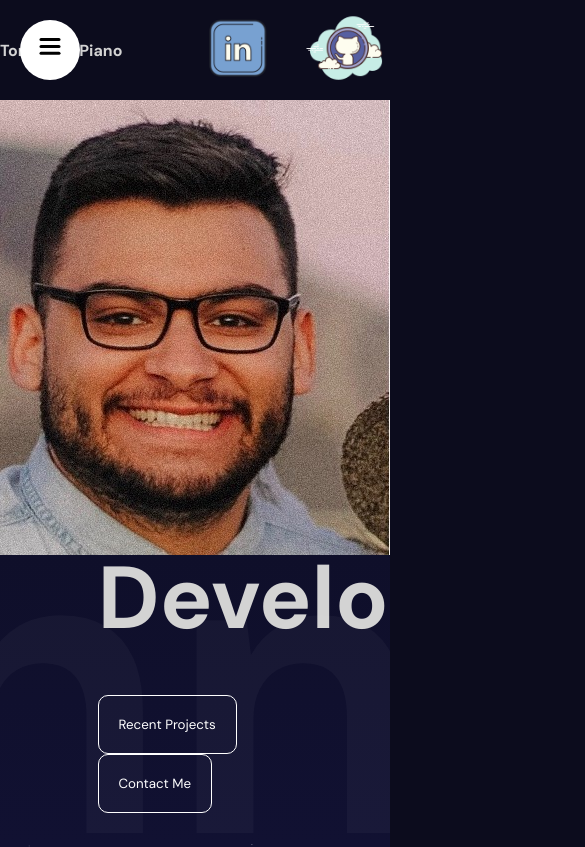
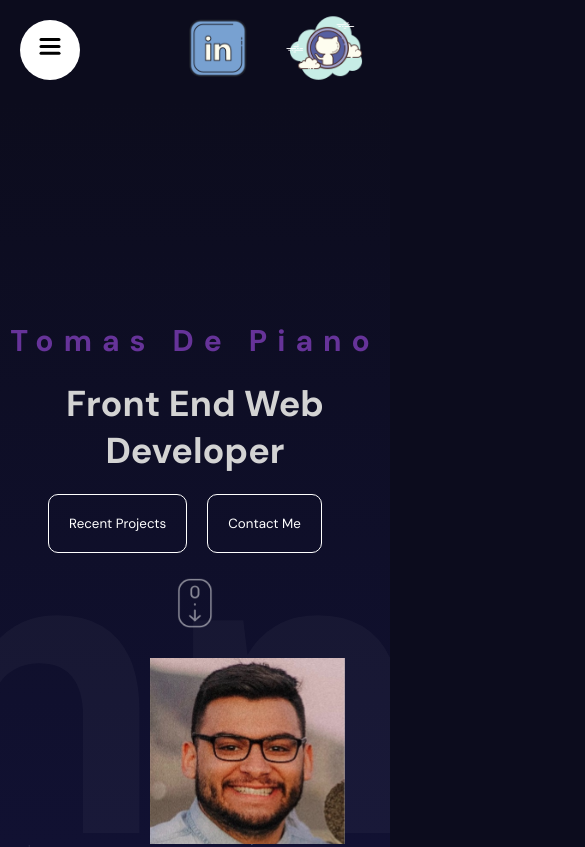
Before and after one commit to tomasdepiano/Portfolio-Project, a React (Vite) app: page / in a window 390 px wide. Shown: the top 847 px of the page, 585 px wide, since content can reach past the window. Built offline with nearby package versions, Linux system fonts and the light colour scheme.

Commit message:
Made the project responsive with phones; tested it out and everything is working just fine

```diff
--- a/src/app.scss
+++ b/src/app.scss
@@ -24,3 +24,21 @@ section {
   height: 100vh;
   scroll-snap-align: center;
 }
+
+@mixin mobile {
+  @media (max-width: 738px) {
+    @content;
+  }
+}
+
+@mixin tablet {
+  @media (max-width: 1024px) {
+    @content;
+  }
+}
+
+@mixin desktop {
+  @media (max-width: 1366px) {
+    @content;
+  }
+}
--- a/src/components/contact/contact.scss
+++ b/src/components/contact/contact.scss
@@ -1,3 +1,5 @@
+@import "../../app.scss";
+
 .contact {
   height: 100%;
   max-width: 1366px;
@@ -6,15 +8,32 @@
   align-items: center;
   gap: 50px;
 
+  @include mobile {
+    width: 100%;
+    padding: 10px;
+    flex-direction: column;
+  }
+
   .textContainer {
     flex: 1;
     display: flex;
     flex-direction: column;
     gap: 40px;
 
+    @include mobile {
+      gap: 20px;
+      align-items: center;
+      text-align: center;
+      margin-top: 70px;
+    }
+
     h1 {
       font-size: 100px;
       line-height: 88px;
+
+      @include mobile {
+        font-size: 36px;
+      }
     }
 
     span {
@@ -24,6 +43,12 @@
 
   .formContainer {
     flex: 1;
+    position: relative;
+
+    @include mobile {
+      width: 100%;
+      padding: 50px;
+    }
 
     form {
       display: flex;
@@ -37,6 +62,10 @@
         border: 1px solid white;
         color: white;
         border-radius: 5px;
+
+        @include mobile {
+          padding: 10px;
+        }
       }
 
       button {
@@ -45,6 +74,10 @@
         background-color: orange;
         cursor: pointer;
         font-weight: 500;
+
+        @include mobile {
+          padding: 10px;
+        }
       }
     }
   }
--- a/src/components/hero/hero.scss
+++ b/src/components/hero/hero.scss
@@ -1,3 +1,5 @@
+@import "../../app.scss";
+
 .hero {
   height: calc(100vh - 100px);
   overflow: hidden;
@@ -8,14 +10,22 @@
     max-width: 1366px;
     height: 100%;
     margin: auto;
-    width: 50%;
 
     .textContainer {
+      width: 50%;
       height: 100%;
       display: flex;
       flex-direction: column;
       justify-content: center;
       gap: 40px;
+
+      @include mobile {
+        height: 100%;
+        width: 100%;
+        gap: 20px;
+        align-items: center;
+        text-align: center;
+      }
 
       h2 {
         font-size: 30px;
@@ -25,6 +35,10 @@
 
       h1 {
         font-size: 88px;
+
+        @include mobile {
+          font-size: 36px;
+        }
       }
 
       .buttons {
@@ -50,6 +64,21 @@
     position: absolute;
     top: 0;
     right: 0;
+
+    @include mobile {
+      height: 25%;
+      width: 50%;
+      top: unset;
+      bottom: 0;
+      right: unset;
+      margin-left: 150px;
+    }
+
+    img {
+      width: 100%;
+      height: 100%;
+      object-fit: cover;
+    }
   }
 
   .slidingTextContainer {
--- a/src/components/navbar/navbar.scss
+++ b/src/components/navbar/navbar.scss
@@ -1,3 +1,5 @@
+@import "../../app.scss";
+
 .navbar {
   height: 100px;
 
@@ -8,9 +10,17 @@
     align-items: center;
     justify-content: space-between;
     height: 100%;
+    @include mobile {
+      justify-content: flex-end;
+      padding: 20px;
+    }
 
     span {
       font-weight: bold;
+
+      @include mobile {
+        display: none;
+      }
     }
 
     .social {
--- a/src/components/parallax/parallax.scss
+++ b/src/components/parallax/parallax.scss
@@ -1,3 +1,5 @@
+@import "../../app.scss";
+
 .parallax {
   background: linear-gradient(180deg, #111132, #0c0c1d);
   width: 100%;
@@ -10,6 +12,10 @@
 
   h1 {
     font-size: 100px;
+
+    @include mobile {
+      font-size: 72px;
+    }
   }
 
   .mountains {
@@ -20,6 +26,11 @@
     height: 100%;
     position: absolute;
     z-index: 3;
+
+    @include mobile {
+      background-size: contain;
+      background-repeat: no-repeat;
+    }
   }
   .planets {
     background-image: url("/planets.png");
--- a/src/components/portfolio/portfolio.scss
+++ b/src/components/portfolio/portfolio.scss
@@ -1,3 +1,5 @@
+@import "../../app.scss";
+
 .portfolio {
   position: relative;
 
@@ -9,6 +11,11 @@
     color: orange;
     font-size: 36px;
     padding-top: 50px;
+
+    @include mobile {
+      padding-top: calc(100vh - 100px);
+      font-size: 24px;
+    }
 
     .progessBar {
       height: 10px;
@@ -33,14 +40,27 @@
       justify-content: center;
       gap: 50px;
 
+      @include mobile {
+        flex-direction: column;
+      }
+
       .imgContainer {
         flex: 1;
         height: 50%;
+
+        @include mobile {
+          width: 100%;
+          max-height: 300px;
+        }
 
         img {
           width: 100%;
           height: 100%;
           object-fit: cover;
+
+          @include mobile {
+            object-fit: contain;
+          }
         }
       }
 
@@ -50,13 +70,28 @@
         flex-direction: column;
         gap: 30px;
 
+        @include mobile {
+          transform: none !important;
+          padding: 10px;
+          align-items: center;
+          text-align: center;
+        }
+
         h2 {
           font-size: 72px;
+
+          @include mobile {
+            font-size: 36px;
+          }
         }
 
         p {
           color: gray;
           font-size: 20px;
+
+          @include mobile {
+            font-size: 16px;
+          }
         }
 
         button {
--- a/src/components/sidebar/sidebar.scss
+++ b/src/components/sidebar/sidebar.scss
@@ -1,3 +1,5 @@
+@import "../../app.scss";
+
 .sidebar {
   display: flex;
   flex-direction: column;
@@ -16,6 +18,10 @@
     background-color: white;
     z-index: 999;
 
+    @include mobile {
+      width: 200px;
+    }
+
     .links {
       position: absolute;
       width: 100%;
@@ -29,6 +35,10 @@
 
       a {
         font-size: 40px;
+
+        @include mobile {
+          font-size: 20px;
+        }
       }
     }
   }
```
